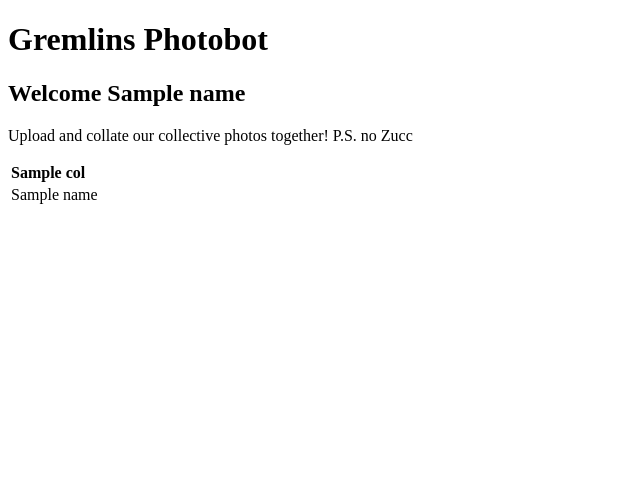
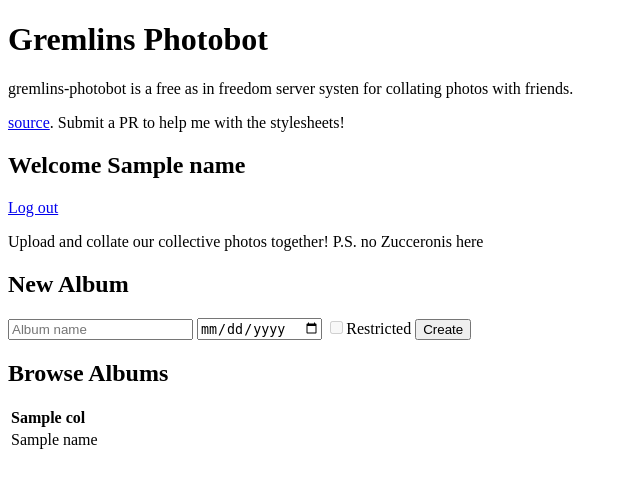
Before and after one commit to EdwardSalkield/gremlins-photobot, a Flask app: template templates/index.html in a window 1280 px wide. Shown: the top 488 px of the page, without its empty margins (0-640 px from the left). Run offline with Flask 2, Linux system fonts and the light colour scheme; the template is opened without the code that fills it: most values are stand-ins (such as "Sample title", 1, 10 or a date in 2020).

Commit message:
Users can create albums.

```diff
--- a/server.py
+++ b/server.py
@@ -1,10 +1,12 @@
 import json
 import os.path
+import os
 import sys
 import datetime
 from werkzeug.utils import secure_filename
-import imghdr
-from flask import Flask, render_template, request, redirect
+import urllib.parse
+from exif import Image
+from flask import Flask, render_template, request, redirect, session, url_for
 app = Flask(__name__)
 
 class jsonmanager():
@@ -50,14 +52,17 @@ class photomanager():
     metaname = "meta.json"
     cacherecord = {}
     ALLOWED_EXTENSIONS = set([])
+    ALBUMCOLS = []
+    PHOTOCOLS = []
 
-    def __init__(self, PHOTOPATH, cols, ALLOWED_EXTENSIONS, DATE_FORMAT):
+    def __init__(self, PHOTOPATH, PHOTOCOLS, ALBUMCOLS, ALLOWED_EXTENSIONS, DATE_FORMAT):
         if not os.path.exists(PHOTOPATH):
             os.makedirs(PHOTOPATH)
         self.PHOTOPATH = PHOTOPATH
         self.ALLOWED_EXTENSIONS = ALLOWED_EXTENSIONS
         self.DATE_FORMAT = DATE_FORMAT
-        self.cols = cols
+        self.PHOTOCOLS = PHOTOCOLS
+        self.ALBUMCOLS = ALBUMCOLS
 
         self.reindex()
 
@@ -65,15 +70,25 @@ class photomanager():
     def resetalbumrecord(self):
         self.cacherecord = {}
         for albumname, albumdata in self.cache.items():
-            self.cacherecord[albumname] = [albumdata[col] for col in self.cols]
+            try:
+                self.cacherecord[albumname] = [albumdata[col] for col in self.ALBUMCOLS]
+            except KeyError:
+                continue
 
 
     # Index the currently stored albums
-    def reindex(self):
-        self.cache = {}
+    def reindex(self, album=None):
 
-        for albumname in os.listdir(self.PHOTOPATH):
+        if album == None:
+            self.cache = {}
+            albums = os.listdir(self.PHOTOPATH)
+        else:
+            albums = [album]
+
+        for albumname in albums:
             fullpath = os.path.join(self.PHOTOPATH, albumname, self.metaname)
+            ALBUMCOLS = []
+            PHOTOCOLS = []
 
             if os.path.isfile(fullpath):
                 with open(fullpath, 'r') as f:
@@ -83,14 +98,23 @@ class photomanager():
 
 
     def setalbumdata(self, albumname, albumdata):
-        cache[albumname] = albumdata
+        self.cache[albumname] = albumdata
 
-        with open(os.path.join(self.PHOTOPATH, albumname, self.metaname), 'r+') as f:
-            album = json.load(f)
-            album["meta"] = albumdata
-            json.dump(album, f)
+        metapath = os.path.join(self.PHOTOPATH, albumname, self.metaname)
+        if os.path.exists(metapath):
+            with open(metapath, 'r+') as f:
+                album = json.load(f)
+                album["meta"] = albumdata
+                json.dump(album, f)
 
-        record = [albumdata[col] for col in self.cols]
+        else:
+            with open(metapath, 'w') as f:
+                album = {"meta": {}, "photos": {}}
+                album["meta"] = albumdata
+                json.dump(album, f)
+
+
+        record = [albumdata[col] for col in self.ALBUMCOLS]
         self.cacherecord[albumname] = record
 
 
@@ -100,16 +124,16 @@ class photomanager():
         except KeyError:
             return None
 
-    def sortby(self, d, sortby, reverse):
+    def sortby(self, d, sortby, reverse, cols):
         cacherecord = list(d.items())
-        cacherecord.sort(key = lambda x: x[1][self.cols.index(sortby)])
+        cacherecord.sort(key = lambda x: x[1][cols.index(sortby)])
         if reverse:
             return cacherecord[::-1]
         return cacherecord
 
 
     def sortalbumrecord(self, sortby, reverse=False):
-        return self.sortby(self.cacherecord, sortby, reverse)
+        return self.sortby(self.cacherecord, sortby, reverse, self.ALBUMCOLS)
 
 
     def getalbumphotodata(self, albumname):
@@ -119,7 +143,7 @@ class photomanager():
         photorecords = {}
         for photoname, photodata in photodata.items():
 
-            photorecords[photoname] = [photodata[col] for col in self.cols]
+            photorecords[photoname] = [photodata[col] for col in self.PHOTOCOLS]
 
         return photorecords
 
@@ -127,24 +151,54 @@ class photomanager():
         return '.' in filename and \
                filename.rsplit('.', 1)[1].lower() in self.ALLOWED_EXTENSIONS
 
+    # Create new photoalbum
+    def createalbum(self, albumname, displayname, creator, date, restricted):
+        albumpath = os.path.join(self.PHOTOPATH, albumname)
 
-    def createphoto(self, photo, albumname, photoname, displayname, creator, date):
+        # Create album directory
+        if os.path.exists(albumpath):
+            raise ValueError("Album of this name already exists!")
+
+        os.makedirs(albumpath)
+
+        # Create metadata
+        metadata = {}
+        metadata["Display Name"] = displayname
+        metadata["Creator"] = creator
+        metadata["Date"] = date
+        metadata["Number of Photos"] = 0
+        metadata["Last Modified"] = "Never"
+        metadata["Restricted"] = displayname
+
+        self.setalbumdata(albumname, metadata)
+
+
+
+    def createphoto(self, photo, albumname, photoname, displayname, creator):
         # Test for correct file extension
         if not self.allowed_file(photoname):
             return None
 
-        # Test that the file is an image
-        #photo.save("./tmpimage")
-        #if imghdr.what("./tmpimage") == None:
-        #    os.remove("./tmpimage")
-        #    return None
+        photopath = os.path.join(self.PHOTOPATH, albumname, photoname)
+        # Test if the file exists
+        if os.path.exists(photopath):
+            return
 
-        # Save the photo
-        #os.rename("./tmpimage", os.path.join(self.PHOTOPATH, albumname, photoname))
-        photo.save(os.path.join(self.PHOTOPATH, albumname, photoname))
+
+        photo.save(photopath)
+
+        # Get the photo timestamp
+        with open(photopath, 'rb') as image_file:
+            try:
+                image = Image(image_file)
+                date = image.datetime.replace(':', '-')
+            except Exception:
+                date = ""
+
 
         # Update the album metadata
-        with open(os.path.join(self.PHOTOPATH, albumname, self.metaname), 'r') as f:
+        albumpath = os.path.join(self.PHOTOPATH, albumname, self.metaname)
+        with open(albumpath, 'r') as f:
             metadata = json.load(f)
 
         metadata["photos"][photoname] = {}
@@ -152,22 +206,27 @@ class photomanager():
         metadata["photos"][photoname]["Creator"] = creator
         metadata["photos"][photoname]["Date"] = date
         metadata["photos"][photoname]["Last Modified"] = datetime.datetime.now().strftime(self.DATE_FORMAT)
-        with open(os.path.join(self.PHOTOPATH, albumname, self.metaname), 'w') as f:
+        metadata["meta"]["Number of Photos"] += 1
+        metadata["meta"]["Last Modified"] = datetime.datetime.now().strftime(self.DATE_FORMAT)
+
+
+        with open(albumpath, 'w') as f:
             json.dump(metadata, f)
 
-        return True
+        self.reindex(albumname)
 
 
 
 
 PHOTOPATH = "./static/photos/"
 USERFILE = "users.json"
+ALBUMCOLS = ["Display Name", "Creator", "Date", "Number of Photos", "Last Modified", "Restricted"]
 PHOTOCOLS = ["Display Name", "Creator", "Date", "Last Modified"]
 ALLOWED_EXTENSIONS = set(['txt', 'pdf', 'png', 'jpg', 'jpeg', 'gif'])
-DATE_FORMAT = "%Y-%m-%d"
+DATE_FORMAT = "%Y-%m-%d %H-%M-%S"
 
 userman = usermanager('', USERFILE)
-photoman = photomanager(PHOTOPATH, PHOTOCOLS, ALLOWED_EXTENSIONS, DATE_FORMAT)
+photoman = photomanager(PHOTOPATH, PHOTOCOLS, ALBUMCOLS, ALLOWED_EXTENSIONS, DATE_FORMAT)
 
 
 def authenticate(request):
@@ -182,39 +241,103 @@ def authenticate(request):
 
     return name
 
+def is_authenticated(session):
+    try:
+        return session['auth'] == True and session['name'] != None
+    except KeyError:
+        return False
 
-@app.route("/", methods=['GET'])
-def index():
+
+@app.route("/login", methods=['GET', 'POST'])
+def login():
     name = authenticate(request)
     if name == None:
         return render_template("invalid_token.html", token="")
+    session['name'] = name
+    session['auth'] = True
+    return redirect(url_for('index'))
 
-    table = photoman.sortalbumrecord("Date", reverse=True)
-    return render_template("index.html", name=name, cols=PHOTOCOLS, table=table)
 
+@app.route("/", methods=['GET', 'POST'])
+def index():
+    if not is_authenticated(session):
+        return render_template("invalid_token.html", token="")
+
+    name = session['name']
+
+    if request.method == 'GET':
+        table = photoman.sortalbumrecord("Date", reverse=True)
+        return render_template("index.html", name=name, cols=ALBUMCOLS, table=table)
+
+    elif request.method == 'POST':
+        #try:
+        displayname = request.form['name']
+        date = request.form['date']
+        try:
+            request.form['restricted']
+            restricted = True
+        except KeyError:
+            restricted = False
+        #except KeyError:
+        #    return "Malformatted form."
+
+        albumname = urllib.parse.quote(displayname.lower().replace(" ", "_"))
+
+        try:
+            photoman.createalbum(albumname, displayname, name, date, restricted)
+        except ValueError as e:
+            return str(e)
+
+        return redirect(url_for('albumpage', albumname=albumname))
+
+
+@app.route("/logout")
+def logout():
+    session.pop('name', None)
+    session.pop('auth', None)
+    return "Logged out successfully."
 
 @app.route("/albums/<albumname>", methods=['GET', 'POST'])
 def albumpage(albumname):
-    # Token authentication
-    name = authenticate(request)
-    if name == None:
+    if not is_authenticated(session):
         return render_template("invalid_token.html", token="")
+
+    name = session['name']
 
     # Display the album page
     if request.method == 'GET':
         if not albumname in photoman.cache.keys():
             return "404 - album not found"
 
-        metadata = zip(PHOTOCOLS, photoman.cacherecord[albumname])
-        photodata = photoman.sortby(photoman.getalbumphotodata(albumname), "Date", reverse=True)
+        metadata = zip(ALBUMCOLS, photoman.cacherecord[albumname])
+        photodata = photoman.sortby(photoman.getalbumphotodata(albumname), "Date", True, PHOTOCOLS)
         return render_template("album.html", albumname=albumname, metadata=metadata, cols=PHOTOCOLS, photodata=photodata)
 
     # Allow file uploads
     if request.method == 'POST':
-        for displayname, f in request.files.items():
+        photoname = request.form["photoname"]
+
+        files = request.files.getlist("file")
+
+        for i, f in enumerate(files):
+            if photoname == "":
+                pname = f.filename
+            else:
+                pname = photoname
+                if i > 0:
+                    pname = pname + '_' + str(i)
+
             # Sanitise filename and save
-            ret = photoman.createphoto(f, albumname, secure_filename(f.filename), f.filename, name, "")
-            if ret == None:
-                return "Upload unsuccessful"
+            try:
+                photoman.createphoto(f, albumname, secure_filename(f.filename), pname, name)
+            except ValueError as e:
+                return str(e)
 
-        return "Upload successful"
+        return redirect(url_for('albumpage', albumname=albumname))
+
+# 404 page
+@app.errorhandler(404)
+def page_not_found(e):
+    return render_template('404.html'), 404
+
+app.secret_key = os.urandom(24)
--- a/templates/index.html
+++ b/templates/index.html
@@ -2,13 +2,26 @@
 
 <html>
 	<head>
+                <meta name="viewport" content="width=device-width, initial-scale=1.0">
 		<title>Gremlins Photobot</title>
 	</head>
 	<body>
 		<h1>Gremlins Photobot</h1>
+		<p>gremlins-photobot is a free as in freedom server systen for collating photos with friends.</p>
+		<p><a href="https://github.com/EdwardSalkield/gremlins-photobot">source</a>.    Submit a PR to help me with the stylesheets!</p>
 		<h2>Welcome {{name}}</h2>
-		<p>Upload and collate our collective photos together! P.S. no Zucc</p>
+		<a href="/logout">Log out</a>
+		<p>Upload and collate our collective photos together! P.S. no Zucceronis here</p>
 
+		<h2>New Album</h2>
+		<form method=post enctype=multipart/form-data>
+			<input type=text name=name placeholder="Album name">
+			<input type=date name=date>
+			<label><input type=checkbox name=restricted disabled >Restricted</label>
+			<input type=submit value=Create>
+		</form>
+
+		<h2>Browse Albums</h2>
 		<div id="albumtable">
 			<table style="width:100%">
 				<tr>
--- a/templates/invalid_token.html
+++ b/templates/invalid_token.html
@@ -2,11 +2,15 @@
 
 <html>
 	<head>
+		<meta name="viewport" content="width=device-width, initial-scale=1.0">
 		<title>Gremlins Photobot</title>
 	</head>
 	<body>
 		<h1>Gremlins Photobot</h1>
 		<h2>Unknown user!</h2>
-		<p>Invalid token: {{token}}. Please come back with your personal url</p>
+		<p>You haven't logged in with your token for the session. Please try:</p>
+		<p>1) Log in using your personal URL</p>
+		<p>2) Ensure cookies are enabled on your browser (for storing session information only, GDPR nutters go away!</p>
+		<p>3) Complain to Edd (let's be honest, you were going to do that anyway :P)</p>
 	</body>
 </html>
--- a/todo.txt
+++ b/todo.txt
@@ -1,4 +1,2 @@
-Get timestamp from uploaded photos
-Test for duplicate photos
 Deleting owned photos?
-Creating albums
+Restricted and unrestricted albums
```
Also changed, not shown: templates/404.html (added, +9 -0 lines), templates/album.html (+8 -4 lines).
